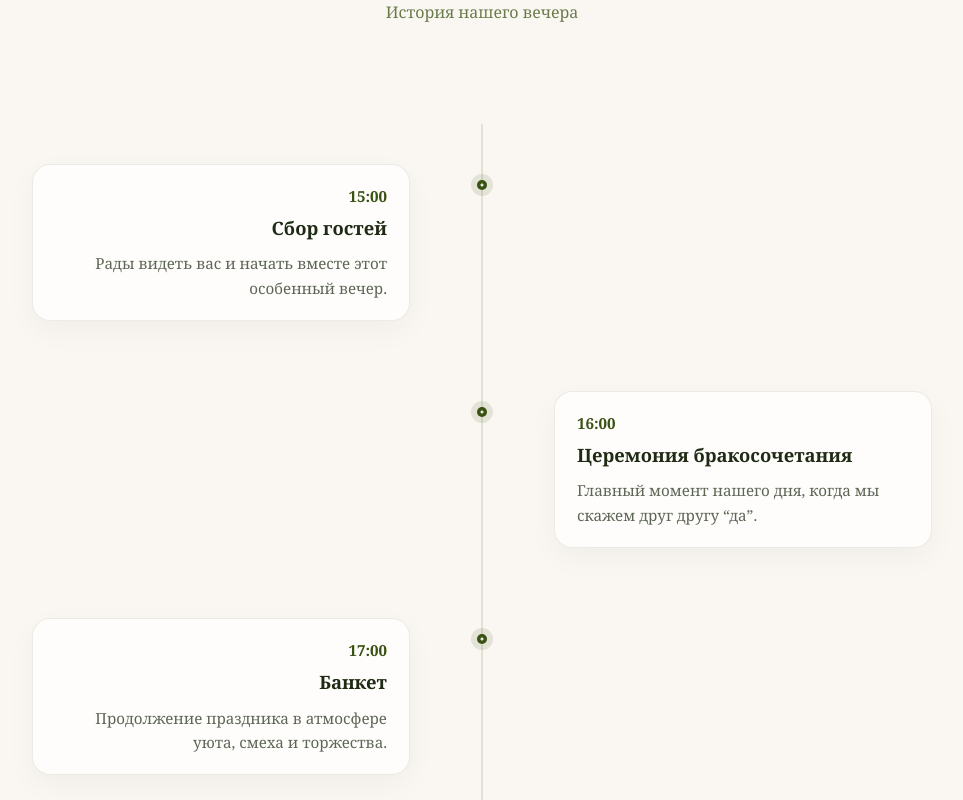
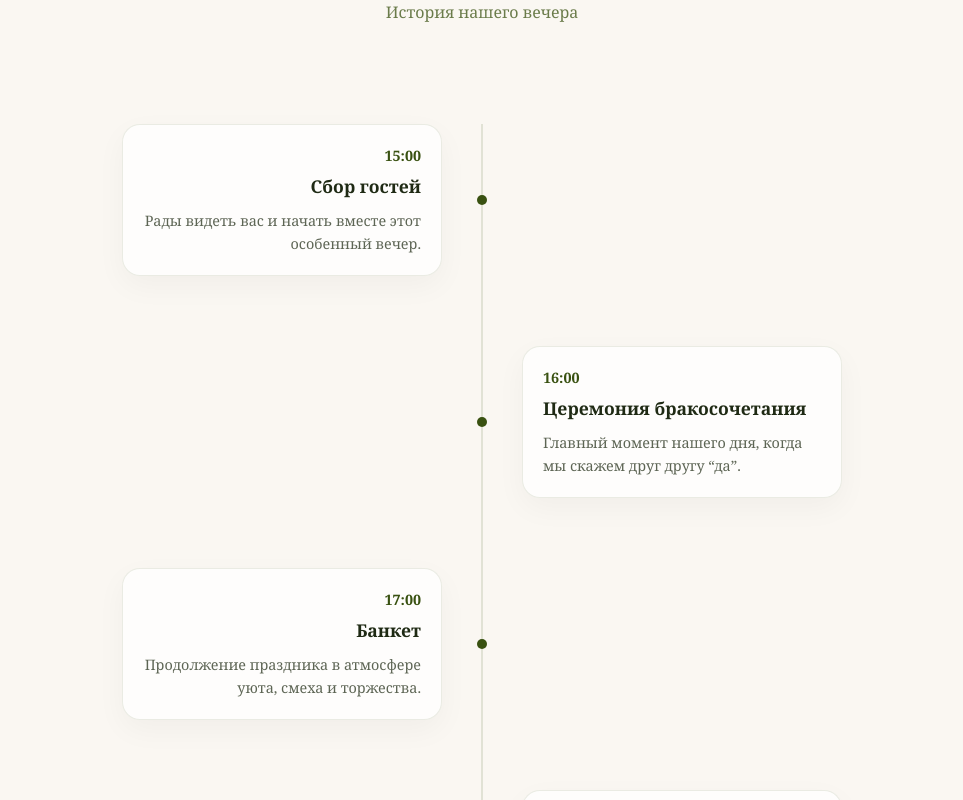
Before and after one commit to mormonke/weddinginvitation, a React (Vite) app: page / in a window 1280 px wide. Shown: the part 1980-2780 px from the top of the page, without its empty margins (158-1121 px from the left). Built offline with nearby package versions, Linux system fonts and the light colour scheme; a web font is replaced by a local one.

Commit message:
newcardFinal

```diff
--- a/src/app/components/NewHearthIdea.tsx
+++ b/src/app/components/NewHearthIdea.tsx
@@ -25,13 +25,7 @@ export function WeddingTimeline({
   }, []);
 
   return (
-    <section
-      style={{
-        padding: "120px 20px",
-        position: "relative",
-        overflow: "hidden",
-      }}
-    >
+    <section style={{ padding: "120px 20px" }}>
       {/* HEADER */}
       <div style={{ textAlign: "center", marginBottom: 100 }}>
         <h2
@@ -50,32 +44,72 @@ export function WeddingTimeline({
             marginTop: 10,
             fontFamily: "Georgia, serif",
             color: "rgba(57,81,17,0.75)",
-            fontSize: "clamp(0.9rem, 2vw, 1rem)",
           }}
         >
           {subtitle}
         </p>
       </div>
 
-      {/* TIMELINE */}
-      <div
-        style={{
-          position: "relative",
-          maxWidth: 900,
-          margin: "0 auto",
-          padding: "40px 0",
-        }}
-      >
-        {/* CENTER LINE */}
+      {/* MOBILE VERSION */}
+      {isMobile && (
+        <div style={{ maxWidth: 600, margin: "0 auto", position: "relative" }}>
           <div
             style={{
               position: "absolute",
-            left: isMobile ? "32px" : "50%",
+              left: 16,
               top: 0,
               bottom: 0,
               width: 1,
               background: "rgba(57,81,17,0.25)",
-            transform: isMobile ? "none" : "translateX(-50%)",
+            }}
+          />
+
+          {items.map((item) => (
+            <motion.div
+              key={item.id}
+              initial={{ opacity: 0, y: 20 }}
+              whileInView={{ opacity: 1, y: 0 }}
+              viewport={{ once: true }}
+              style={{
+                display: "flex",
+                gap: 16,
+                marginBottom: 60,
+                paddingLeft: 40,
+                position: "relative",
+              }}
+            >
+              {/* DOT */}
+              <div
+                style={{
+                  width: 10,
+                  height: 10,
+                  borderRadius: "50%",
+                  background: PRIMARY,
+                  marginTop: 8,
+                  flexShrink: 0,
+                }}
+              />
+
+              {/* CARD */}
+              <Card item={item} align="left" />
+            </motion.div>
+          ))}
+        </div>
+      )}
+
+      {/* DESKTOP VERSION */}
+      {!isMobile && (
+        <div style={{ maxWidth: 900, margin: "0 auto", position: "relative" }}>
+          {/* LINE */}
+          <div
+            style={{
+              position: "absolute",
+              left: "50%",
+              top: 0,
+              bottom: 0,
+              width: 1,
+              background: "rgba(57,81,17,0.25)",
+              transform: "translateX(-50%)",
             }}
           />
 
@@ -88,91 +122,83 @@ export function WeddingTimeline({
                 initial={{ opacity: 0, y: 30 }}
                 whileInView={{ opacity: 1, y: 0 }}
                 viewport={{ once: true, amount: 0.4 }}
-              transition={{ duration: 0.5 }}
                 style={{
                   display: "flex",
-                justifyContent: isMobile
-                  ? "center"
-                  : isLeft
-                  ? "flex-start"
-                  : "flex-end",
-                position: "relative",
                   marginBottom: 70,
+                  alignItems: "center",
                 }}
               >
+                {/* LEFT */}
+                <div
+                  style={{
+                    width: "50%",
+                    display: "flex",
+                    justifyContent: "flex-end",
+                    paddingRight: 40,
+                  }}
+                >
+                  {isLeft && <Card item={item} align="right" />}
+                </div>
+
                 {/* DOT */}
                 <div
                   style={{
                     position: "absolute",
-                  left: isMobile ? "32px" : "50%",
-                  top: 16,
-                  transform: isMobile ? "none" : "translateX(-50%)",
+                    left: "50%",
+                    transform: "translateX(-50%)",
+                    width: 10,
+                    height: 10,
+                    borderRadius: "50%",
+                    background: PRIMARY,
+                  }}
+                />
 
-                  width: isMobile ? 24 : 10,
-                  height: isMobile ? 24 : 10,
-
+                {/* RIGHT */}
+                <div
+                  style={{
+                    width: "50%",
                     display: "flex",
-                  alignItems: "center",
-                  justifyContent: "center",
-
-                  borderRadius: "50%",
-
-                  background: isMobile
-                    ? "rgba(57,81,17,0.08)"
-                    : PRIMARY,
-
-                  boxShadow: isMobile
-                    ? "none"
-                    : "0 0 0 6px rgba(57,81,17,0.12)",
-
-                  flexShrink: 0,
+                    justifyContent: "flex-start",
+                    paddingLeft: 40,
                   }}
                 >
-                {/* STAR */}
-                {isMobile ? (
-                  <span
+                  {!isLeft && <Card item={item} align="left" />}
+                </div>
+              </motion.div>
+            );
+          })}
+        </div>
+      )}
+    </section>
+  );
+}
+
+/* CARD */
+function Card({
+  item,
+  align,
+}: {
+  item: ScheduleItem;
+  align: "left" | "right";
+}) {
+  return (
+    <div
       style={{
-                      fontSize: 14,
-                      lineHeight: 1,
-                      color: PRIMARY,
-                      fontWeight: 600,
-                      display: "block",
-                    }}
-                  >
-                    ✦
-                  </span>
-                ) : (
-                  <svg
-                    width="6"
-                    height="6"
-                    viewBox="0 0 24 24"
-                    fill="white"
-                    style={{ display: "block" }}
-                  >
-                    <path d="M12 2l2.4 6.9L21 12l-6.6 3.1L12 22l-2.4-6.9L3 12l6.6-3.1L12 2z" />
-                  </svg>
-                )}
-              </div>
-
-              {/* CARD */}
-              <motion.div
-                whileHover={{ scale: 1.015 }}
-                style={{
-                  width: isMobile ? "88%" : "42%",
+        maxWidth: 320,
+        width: "100%",
         background: "rgba(255,255,255,0.75)",
         backdropFilter: "blur(10px)",
         borderRadius: 18,
-                  padding: "20px 22px",
+        padding: 20,
         border: "1px solid rgba(57,81,17,0.10)",
         boxShadow: "0 10px 30px rgba(0,0,0,0.04)",
-                  textAlign: isMobile ? "left" : isLeft ? "right" : "left",
+        textAlign: align === "right" ? "right" : "left",
       }}
     >
-                {/* TIME */}
       <div
         style={{
           fontFamily: "Georgia, serif",
-                    fontSize: "clamp(0.85rem, 2vw, 0.95rem)",
+          fontSize: "0.9rem",
           color: PRIMARY,
           fontWeight: 600,
         }}
@@ -180,12 +206,11 @@ export function WeddingTimeline({
         {item.time}
       </div>
 
-                {/* TITLE */}
       <div
         style={{
           marginTop: 6,
           fontFamily: "Georgia, serif",
-                    fontSize: "clamp(1rem, 2.5vw, 1.15rem)",
+          fontSize: "1.1rem",
           fontWeight: 700,
           color: "#1f2a14",
         }}
@@ -193,23 +218,17 @@ export function WeddingTimeline({
         {item.title}
       </div>
 
-                {/* DESCRIPTION */}
       <p
         style={{
           marginTop: 10,
           fontFamily: "Georgia, serif",
-                    fontSize: "clamp(0.85rem, 2vw, 0.95rem)",
+          fontSize: "0.9rem",
           color: "rgba(31,42,20,0.72)",
           lineHeight: 1.6,
         }}
       >
         {item.description}
       </p>
-              </motion.div>
-            </motion.div>
-          );
-        })}
     </div>
-    </section>
   );
 }
```
Lines whose indentation alone changed are shown as unchanged.
